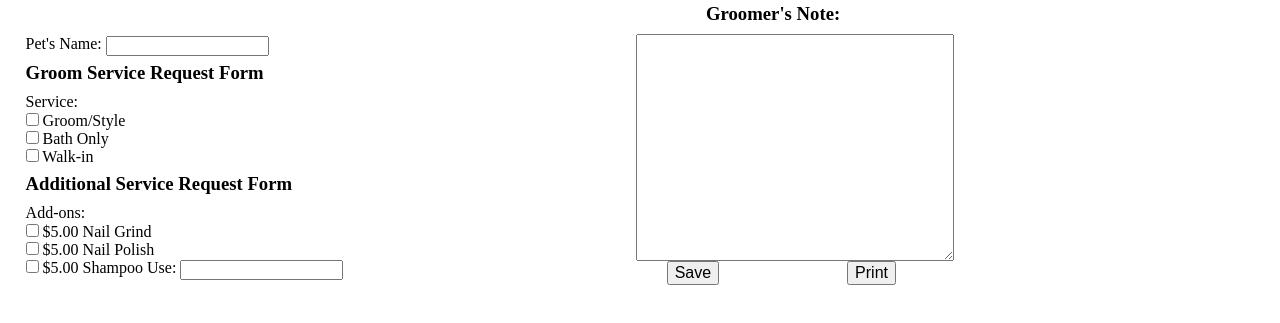
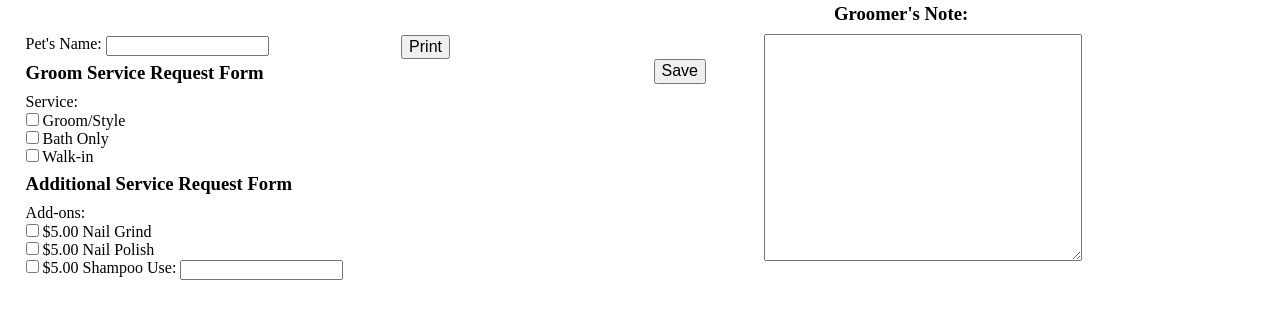
Before and after one commit to tlrebel/frontEndProject, a plain HTML site: page service.html in a window 1280 px wide. Shown: the part 53-376 px from the top of the page. Drawn offline with Linux system fonts and the light colour scheme.

Commit message:
trying to fix the second column spacing.

```diff
--- a/service.css
+++ b/service.css
@@ -54,7 +54,7 @@
 
     #columnRight{
         float: right;
-        margin-right: 20%;
+        margin-right: 10%;
         margin-top: -3%;
     }
 }
```
